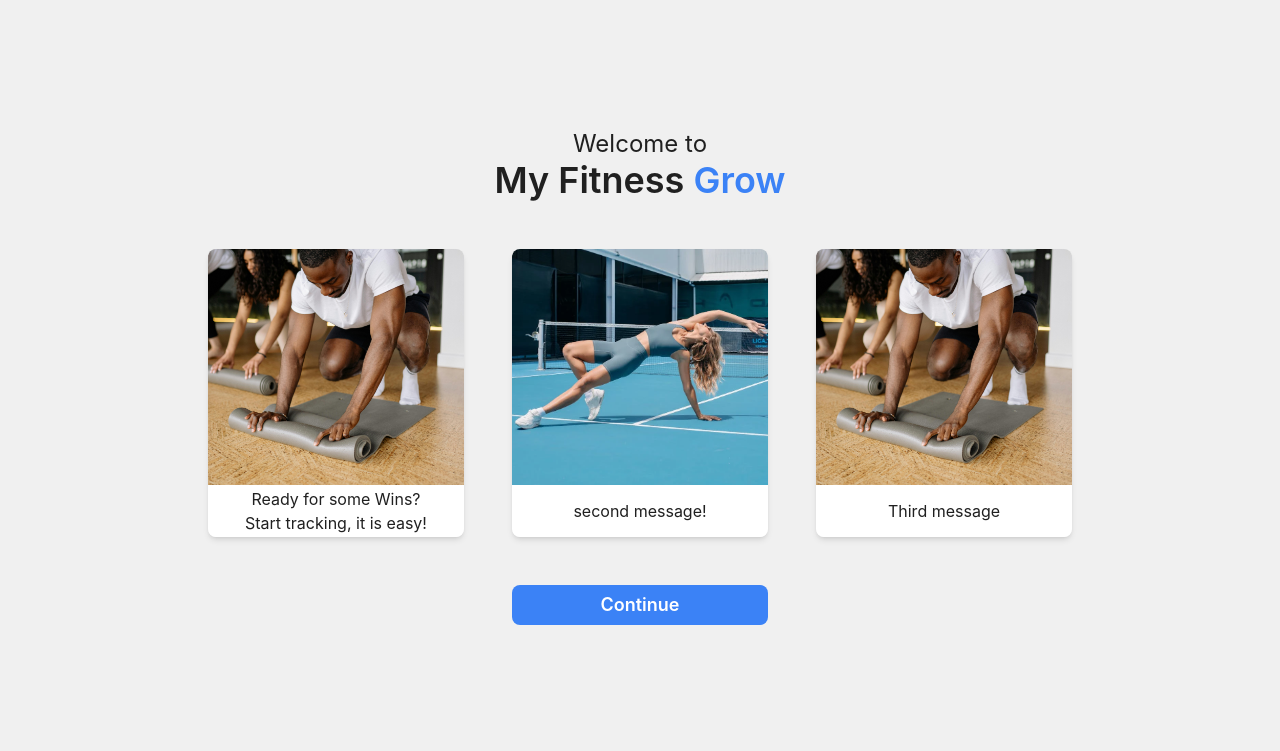
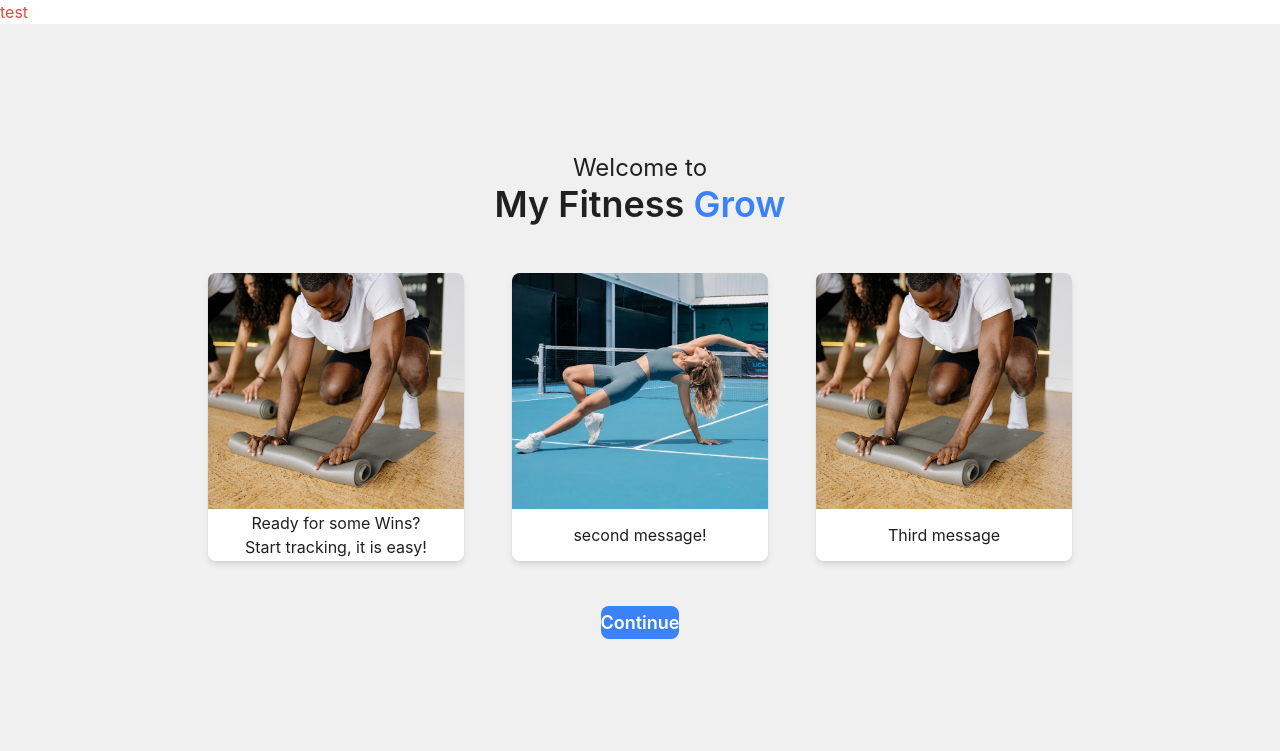
Before and after one commit to Braulin96/ProductFinder, a React (Create React App) app: page / in a window 1280 px wide. Shown: the top 751 px of the page. Built offline with nearby package versions, Linux system fonts and the light colour scheme.

Commit message:
set react router

```diff
--- a/src/App.js
+++ b/src/App.js
@@ -1,12 +1,13 @@
 import Questions from "components/Questions";
 import Welcome from "components/Welcome";
+import { Outlet } from "react-router-dom";
+
 
 function App() {
   return (
     <div className="App text-red-500">
-      <Welcome />
-      {/* <Onboarding/> */}
-      <Questions/>
+      <p>test</p>
+      <Outlet />
     </div>
   );
 }
--- /dev/null
+++ b/src/components/Contact.js
@@ -0,0 +1,8 @@
+import React from 'react'
+
+function Contact() {
+  return (
+    <div>Contact</div>
+  )
+}
+export default Contact
--- /dev/null
+++ b/src/components/ErrorPage.js
@@ -0,0 +1,8 @@
+import React from 'react'
+
+function ErrorPage() {
+  return (
+    <div>ErrorPage</div>
+  )
+}
+export default ErrorPage
--- a/src/components/Welcome.js
+++ b/src/components/Welcome.js
@@ -1,3 +1,5 @@
+//components:
+import { Link } from "react-router-dom";
 //images:
 import FitPeople from "assets/images/fitPeople.jpeg";
 import FitWoman from "assets/images/fitWoman.webp";
@@ -56,9 +58,12 @@ const Welcome = () => {
             ))}
           </div>
           <div className="px-8 mt-12">
-            <button className="bg-primary-blue rounded-lg sm:w-64 min-w-64 w-full py-1.5 text-white font-semibold text-lg">
+            <Link
+              to="contact"
+              className="bg-primary-blue rounded-lg sm:w-64 min-w-64 w-full py-1.5 text-white font-semibold text-lg"
+            >
               Continue
-            </button>
+            </Link>
           </div>
         </div>
       </div>
--- a/src/index.js
+++ b/src/index.js
@@ -1,12 +1,44 @@
-import React from 'react';
-import ReactDOM from 'react-dom/client';
-import './index.css';
-import App from './App';
+import React from "react";
+import ReactDOM from "react-dom/client";
+import "./index.css";
+import App from "./App";
+import Welcome from "components/Welcome";
+import Contact from "components/Contact";
+import ErrorPage from "components/ErrorPage";
 
+import { createBrowserRouter, RouterProvider } from "react-router-dom";
+// const router = createBrowserRouter([
+//   {
+//     path: "",
+//     element: <Welcome/>
+//   },
+//   {
+//     path: "contact",
+//     element: <Contact/>
+//   }
+// ])
 
-const root = ReactDOM.createRoot(document.getElementById('root'));
+const router = createBrowserRouter([
+  {
+    path: "",
+    element: <App />,
+    errorElement: <ErrorPage/>,
+    children: [
+      {
+        path: "/",
+        element: <Welcome />,
+      },
+      {
+        path: "contact",
+        element: <Contact />,
+      },
+    ],
+  },
+]);
+
+const root = ReactDOM.createRoot(document.getElementById("root"));
 root.render(
   <React.StrictMode>
-    <App />
+    <RouterProvider router={router} />
   </React.StrictMode>
 );
```
